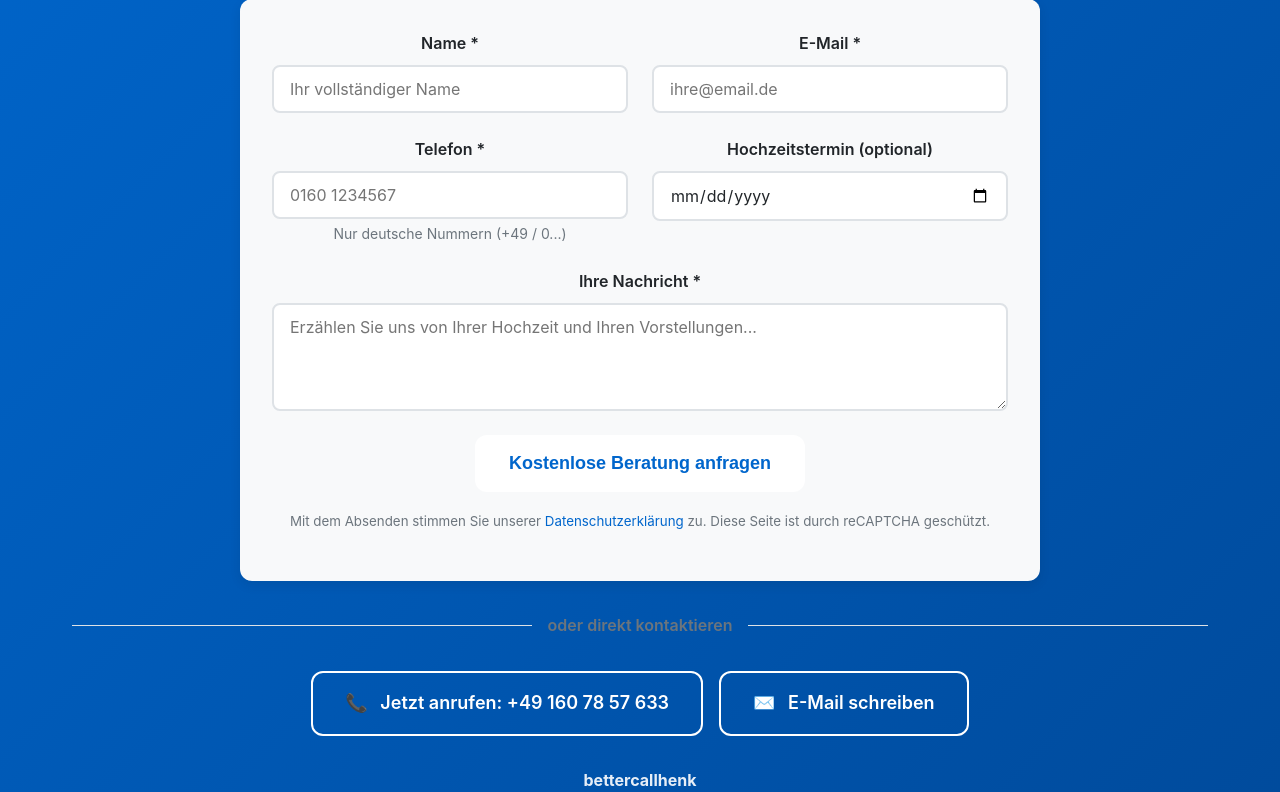
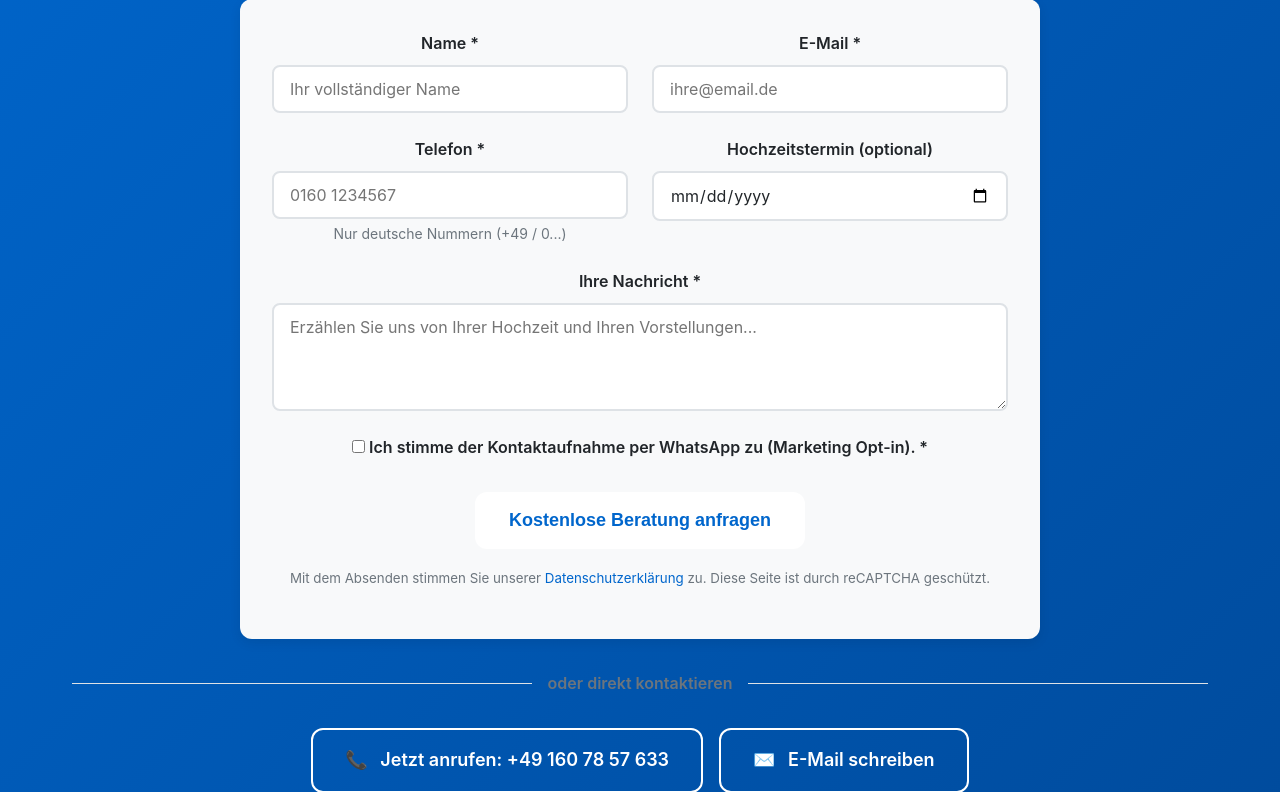
Before and after one commit to Henninglutz/hochzeitsanzug.bettercallhenk.de, a Flask app: page / in a window 1280 px wide. Shown: the part 5517-6309 px from the top of the page. Run offline with Flask 3, Linux system fonts and the light colour scheme; some libraries are stand-ins or nearby versions.

Commit message:
Map wedding date and WhatsApp consent into Pipedrive deal fields

```diff
--- a/app.py
+++ b/app.py
@@ -44,6 +44,10 @@ RECAPTCHA_SCORE_THRESHOLD = 0.5  # reCAPTCHA v3 score threshold (0.0 = bot, 1.0
 PIPEDRIVE_API_TOKEN = os.environ.get('PIPEDRIVE_API_TOKEN', '')
 PIPEDRIVE_COMPANY_DOMAIN = os.environ.get('PIPEDRIVE_COMPANY_DOMAIN', '')
 PIPEDRIVE_API_BASE = f'https://{PIPEDRIVE_COMPANY_DOMAIN}.pipedrive.com/api/v1' if PIPEDRIVE_COMPANY_DOMAIN else ''
+PIPEDRIVE_PIPELINE_NAME = os.environ.get('PIPEDRIVE_PIPELINE_NAME', 'BETTERCALLHENK')
+PIPEDRIVE_STAGE_NAME = os.environ.get('PIPEDRIVE_STAGE_NAME', 'Teaser henk')
+PIPEDRIVE_FIELD_WEDDING_DATE = '5d0c64df2a706315462ca7d758971d9711d65de2'
+PIPEDRIVE_FIELD_WHATSAPP_CONSENT = '10ad5ed0620f139d337e46186c1fd043986b998d'
 
 # Rate Limiting
 limiter = Limiter(
@@ -116,6 +120,7 @@ def contact_form():
         form_loaded_at = data.get('form_loaded_at', '0')
         recaptcha_token = data.get('recaptcha_token', '')
         source_page = data.get('source', 'unknown').strip()
+        whatsapp_consent = data.get('whatsapp_consent', False)
 
         # === ANTI-SPAM CHECK 1: Honeypot Field ===
         if honeypot:
@@ -184,11 +189,17 @@ def contact_form():
                 'message': 'Bitte füllen Sie alle Pflichtfelder aus.'
             }), 400
 
+        if not whatsapp_consent:
+            return jsonify({
+                'success': False,
+                'message': 'Bitte stimmen Sie der WhatsApp-Kontaktaufnahme zu.'
+            }), 400
+
         # === ALL CHECKS PASSED - Real Human User ===
         logger.info(f'✅ REAL USER: {email} - reCAPTCHA Score: {recaptcha_score} - Source: {source_page}')
 
         # Create lead in Pipedrive CRM
-        lead_created = create_pipedrive_lead(name, email, phone, wedding_date, message, source_page)
+        lead_created = create_pipedrive_lead(name, email, phone, wedding_date, message, source_page, whatsapp_consent)
 
         if lead_created:
             logger.info(f'📧 Lead created in Pipedrive for {email}')
@@ -275,14 +286,67 @@ def validate_german_phone(phone):
     return bool(re.match(german_phone_pattern, phone_clean))
 
 
-def create_pipedrive_lead(name, email, phone, wedding_date, message, source_page='unknown'):
+def _find_stage_id(pipeline_name, stage_name):
+    """Resolve Pipedrive stage ID by pipeline and stage name."""
+    try:
+        pipelines_response = requests.get(
+            f'{PIPEDRIVE_API_BASE}/pipelines?api_token={PIPEDRIVE_API_TOKEN}',
+            timeout=10
+        )
+        pipelines_result = pipelines_response.json()
+
+        if not pipelines_result.get('success'):
+            logger.warning(f'Could not load Pipedrive pipelines: {pipelines_result}')
+            return None
+
+        pipeline_id = next(
+            (
+                item.get('id') for item in pipelines_result.get('data', [])
+                if item.get('name', '').strip().lower() == pipeline_name.strip().lower()
+            ),
+            None
+        )
+
+        if not pipeline_id:
+            logger.warning(f'Pipeline not found in Pipedrive: {pipeline_name}')
+            return None
+
+        stages_response = requests.get(
+            f'{PIPEDRIVE_API_BASE}/stages?api_token={PIPEDRIVE_API_TOKEN}&pipeline_id={pipeline_id}',
+            timeout=10
+        )
+        stages_result = stages_response.json()
+
+        if not stages_result.get('success'):
+            logger.warning(f'Could not load Pipedrive stages: {stages_result}')
+            return None
+
+        stage_id = next(
+            (
+                item.get('id') for item in stages_result.get('data', [])
+                if item.get('name', '').strip().lower() == stage_name.strip().lower()
+            ),
+            None
+        )
+
+        if not stage_id:
+            logger.warning(f'Stage not found in Pipedrive pipeline {pipeline_name}: {stage_name}')
+
+        return stage_id
+
+    except Exception as e:
+        logger.warning(f'Could not resolve stage id for pipeline/stage names: {str(e)}')
+        return None
+
+
+def create_pipedrive_lead(name, email, phone, wedding_date, message, source_page='unknown', whatsapp_consent=False):
     """
     Create a Person and Deal in Pipedrive CRM.
     Falls back to logging if Pipedrive is not configured or unavailable.
     """
     if not PIPEDRIVE_API_TOKEN or not PIPEDRIVE_API_BASE:
         logger.error('Pipedrive API not configured - missing PIPEDRIVE_API_TOKEN or PIPEDRIVE_COMPANY_DOMAIN')
-        _log_lead_fallback(name, email, phone, wedding_date, message, source_page)
+        _log_lead_fallback(name, email, phone, wedding_date, message, source_page, whatsapp_consent)
         return True
 
     headers = {
@@ -309,20 +373,26 @@ def create_pipedrive_lead(name, email, phone, wedding_date, message, source_page
 
         if not person_result.get('success'):
             logger.error(f'Pipedrive person creation failed: {person_result}')
-            _log_lead_fallback(name, email, phone, wedding_date, message, source_page)
+            _log_lead_fallback(name, email, phone, wedding_date, message, source_page, whatsapp_consent)
             return True
 
         person_id = person_result['data']['id']
         logger.info(f'Pipedrive person created: ID {person_id} for {email}')
 
-        # Step 2: Create Deal linked to Person
+        # Step 2: Create Deal linked to Person in configured pipeline/stage
         deal_title = f'LP {source_page.replace("-", " ").title()} - {name}'
+        stage_id = _find_stage_id(PIPEDRIVE_PIPELINE_NAME, PIPEDRIVE_STAGE_NAME)
 
         deal_data = {
             'title': deal_title,
             'person_id': person_id,
             'status': 'open',
+            PIPEDRIVE_FIELD_WEDDING_DATE: wedding_date or None,
+            PIPEDRIVE_FIELD_WHATSAPP_CONSENT: 'accepted' if whatsapp_consent else None,
         }
+
+        if stage_id:
+            deal_data['stage_id'] = stage_id
 
         deal_response = requests.post(
             f'{PIPEDRIVE_API_BASE}/deals?api_token={PIPEDRIVE_API_TOKEN}',
@@ -335,11 +405,14 @@ def create_pipedrive_lead(name, email, phone, wedding_date, message, source_page
 
         if not deal_result.get('success'):
             logger.error(f'Pipedrive deal creation failed: {deal_result}')
-            _log_lead_fallback(name, email, phone, wedding_date, message, source_page)
+            _log_lead_fallback(name, email, phone, wedding_date, message, source_page, whatsapp_consent)
             return True
 
         deal_id = deal_result['data']['id']
-        logger.info(f'Pipedrive deal created: ID {deal_id} - "{deal_title}"')
+        logger.info(
+            f'Pipedrive deal created: ID {deal_id} - "{deal_title}" '
+            f'(pipeline="{PIPEDRIVE_PIPELINE_NAME}", stage="{PIPEDRIVE_STAGE_NAME}")'
+        )
 
         # Step 3: Add note with full message and wedding date
         note_content = (
@@ -368,20 +441,25 @@ def create_pipedrive_lead(name, email, phone, wedding_date, message, source_page
         else:
             logger.warning(f'Pipedrive note creation failed (non-critical): {note_response.json()}')
 
+        logger.info(
+            'Pipedrive payload summary | '
+            f'person={person_data} | deal={deal_data} | '
+            f'note_fields={{"deal_id": {deal_id}, "person_id": {person_id}, "pinned_to_deal_flag": 1}}'
+        )
+
         return True
 
     except requests.exceptions.Timeout:
         logger.error(f'Pipedrive API timeout for {email}')
-        _log_lead_fallback(name, email, phone, wedding_date, message, source_page)
+        _log_lead_fallback(name, email, phone, wedding_date, message, source_page, whatsapp_consent)
         return True
 
     except Exception as e:
         logger.error(f'Pipedrive API error: {str(e)}', exc_info=True)
-        _log_lead_fallback(name, email, phone, wedding_date, message, source_page)
+        _log_lead_fallback(name, email, phone, wedding_date, message, source_page, whatsapp_consent)
         return True
 
-
-def _log_lead_fallback(name, email, phone, wedding_date, message, source_page):
+def _log_lead_fallback(name, email, phone, wedding_date, message, source_page, whatsapp_consent):
     """Log lead details when Pipedrive is unavailable, so no lead is lost."""
     logger.warning('=' * 60)
     logger.warning('PIPEDRIVE UNAVAILABLE - LEAD LOGGED AS FALLBACK')
@@ -392,6 +470,7 @@ def _log_lead_fallback(name, email, phone, wedding_date, message, source_page):
     logger.warning(f'Phone: {phone}')
     logger.warning(f'Wedding Date: {wedding_date or "Not specified"}')
     logger.warning(f'Message: {message}')
+    logger.warning(f'WhatsApp Consent: {"accepted" if whatsapp_consent else "not accepted"}')
     logger.warning('=' * 60)
 
 
--- a/static/hochzeitsanzug.js
+++ b/static/hochzeitsanzug.js
@@ -269,7 +269,8 @@
           website: formData.get('website'), // Honeypot
           form_loaded_at: formData.get('form_loaded_at'),
           recaptcha_token: recaptchaToken,
-          source: formData.get('source') || 'unknown'
+          source: formData.get('source') || 'unknown',
+          whatsapp_consent: formData.get('whatsapp_consent') === 'accepted'
         };
 
         // Send to backend
@@ -395,6 +396,13 @@
         isValid = false;
       }
 
+      // WhatsApp consent validation
+      const whatsappConsent = form.querySelector('#whatsapp_consent');
+      if (whatsappConsent && !whatsappConsent.checked) {
+        showError('whatsapp_consent', 'Bitte stimmen Sie der WhatsApp-Kontaktaufnahme zu.');
+        isValid = false;
+      }
+
       return isValid;
     }
 
--- a/templates/hochzeitsanzug.html
+++ b/templates/hochzeitsanzug.html
@@ -722,6 +722,21 @@
                 <span class="form-error" id="message-error"></span>
               </div>
 
+
+              <div class="form-group form-group-full consent-group">
+                <label for="whatsapp_consent" class="consent-label">
+                  <input
+                    type="checkbox"
+                    id="whatsapp_consent"
+                    name="whatsapp_consent"
+                    value="accepted"
+                    required
+                  />
+                  Ich stimme der Kontaktaufnahme per WhatsApp zu (Marketing Opt-in). *
+                </label>
+                <span class="form-error" id="whatsapp_consent-error"></span>
+              </div>
+
               <!-- Honeypot Field (versteckt für Bots) -->
               <input
                 type="text"
```
Also changed, not shown: templates/kraft-boxer.html (+14 -0 lines).
